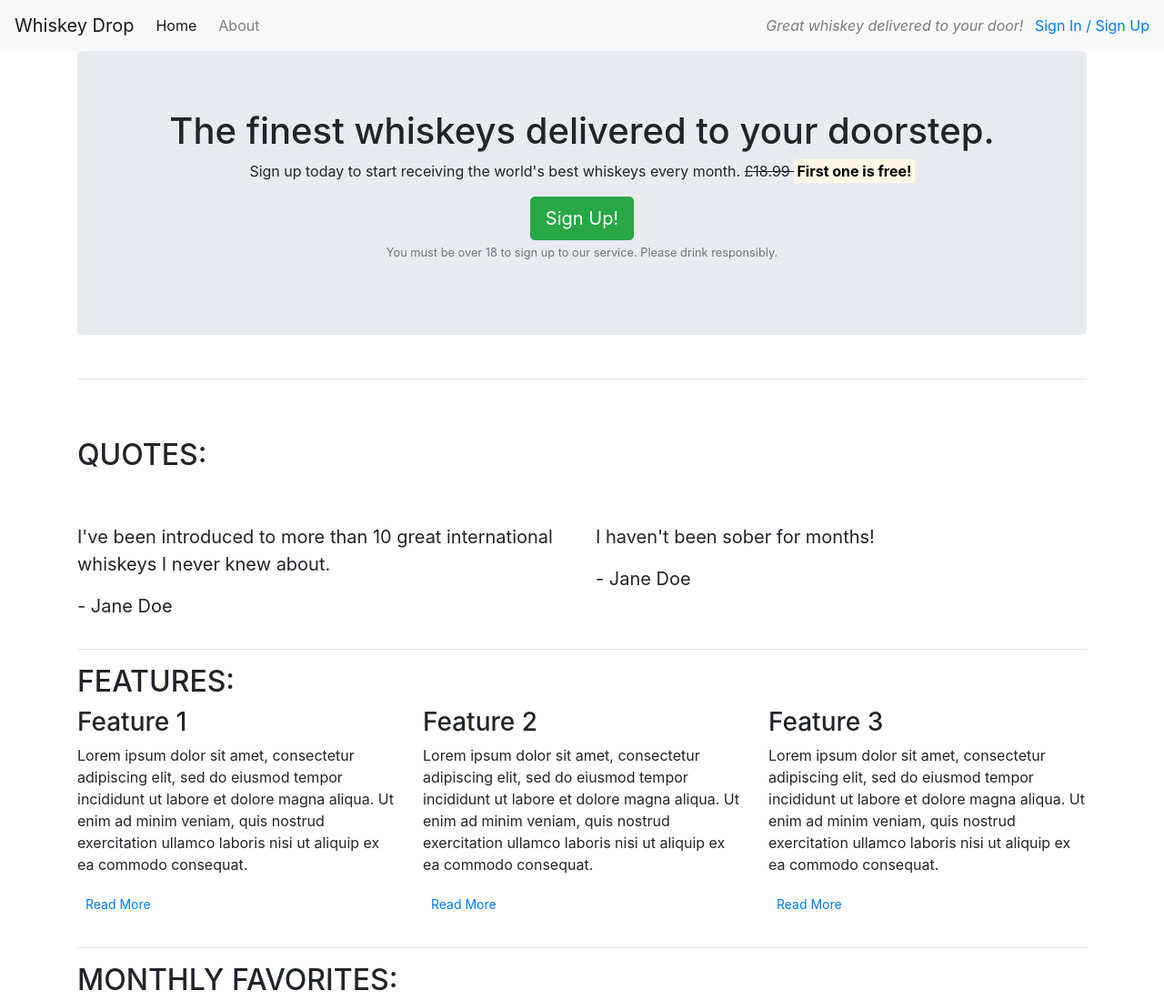
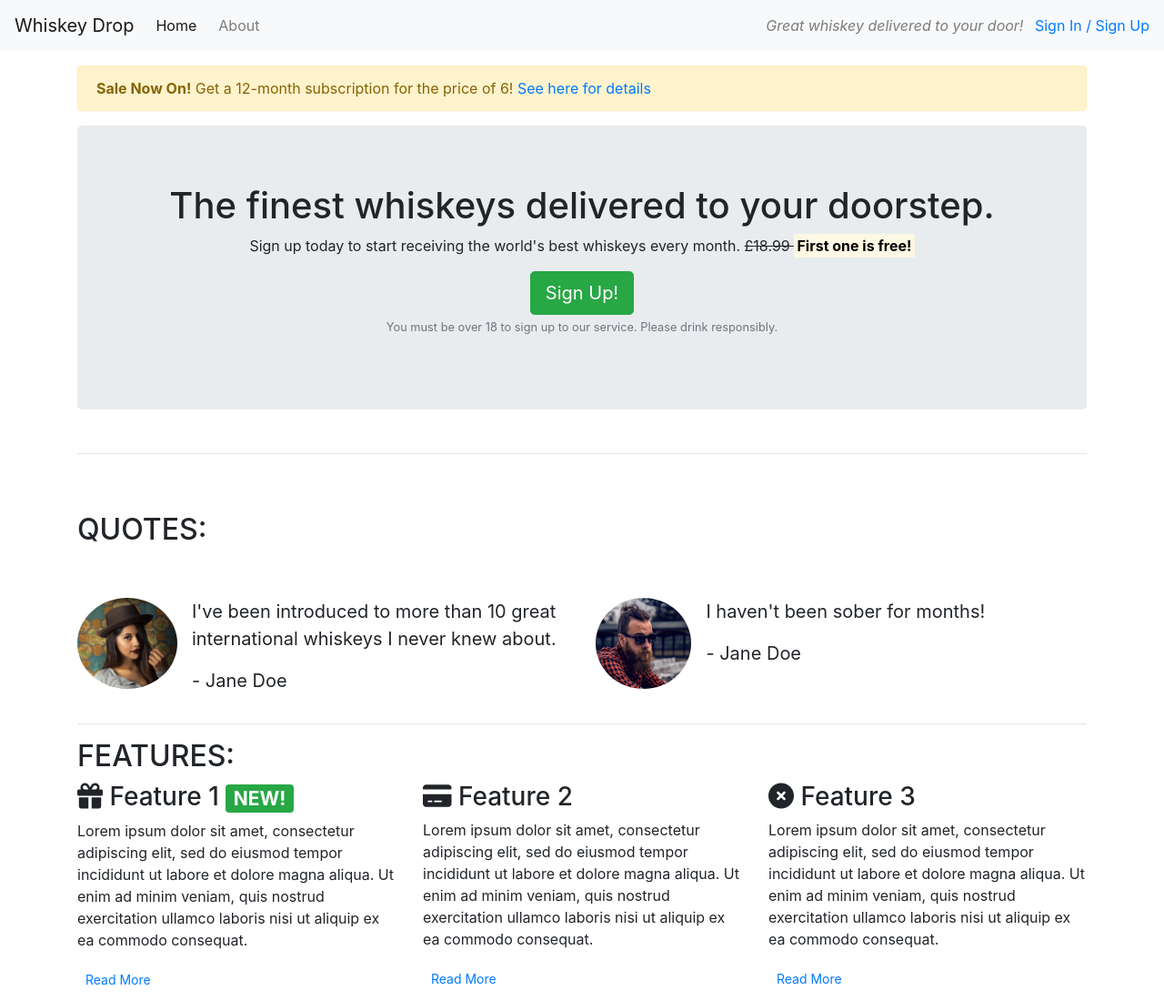
Before and after one commit to EllenSt264/bootstrap-whiskey_site-VS, a plain HTML site: page index.html in a window 1280 px wide. Shown: the top 1100 px of the page at 91% size. Drawn offline with nearby package versions, Linux system fonts and the light colour scheme.

Commit message:
feat: added images to assets to use for quotes on deskop screen size, added fontawesome icons for features on desktop screen size, added sale banner for desktop

```diff
--- a/index.html
+++ b/index.html
@@ -5,6 +5,7 @@
     <meta charset="utf-8">
     <meta name="viewport" content="width=device-width, initial-scale=1.0">
     <title>Whiskey Drop | Taste a new whiskey every month</title>
+    <script src="https://kit.fontawesome.com/744ad08f38.js" crossorigin="anonymous"></script>
     <link rel="stylesheet" href="https://maxcdn.bootstrapcdn.com/bootstrap/4.1.3/css/bootstrap.min.css">
 </head>
 
@@ -24,7 +25,15 @@
             <a href="/login">Sign In / Sign Up</a>
         </div>
     </nav>
-    <article class="container">
+    <article class="container mt-3">
+        <div class="row d-none d-sm-block">
+            <div class="col-12">
+                <div class="alert alert-warning">
+                    <strong>Sale Now On!</strong> Get a 12-month subscription for the price of 6!
+                    <a href="">See here for details</a>
+                </div>
+            </div>
+        </div>
         <!-- Callout -->
         <div class="row">
         <!-- In Bootstrap, a col must be a direct child of class="row"
@@ -53,16 +62,32 @@
             </div>
             <div class="row">
                 <div class="col-12 col-md-6">
+                    <div class="media">
+                        <div class="d-none d-sm-block">
+                            <img src="assets/images/girl-image.png" alt="profile image of a girl wearing a hat"
+                            class ="rounded-circle mr-3" height=100>
+                        </div>
+                        <div class="media-body">
                             <blockquote class="blockquote">
                                 <p>I've been introduced to more than 10 great international whiskeys I never knew about.</p>
                                 <p>- Jane Doe</p>
                             </blockquote>
                         </div>
+                    </div>
+                </div>
                 <div class="col-12 col-md-6">
+                    <div class="media">
+                        <div class="d-none d-sm-block">
+                            <img src="assets/images/guy-image.png" alt="profile image of a girl wearing a hat"
+                            class ="rounded-circle mr-3" height=100>
+                        </div>
+                        <div class="media-body">
                             <blockquote class="blockquote">
                                 <p>I haven't been sober for months!</p>
                                 <p>- Jane Doe</p>
                             </blockquote>
+                        </div>
+                    </div>
                 </div>
             </div>
         </section>
@@ -79,21 +104,21 @@
             <div class="row">
                 <div class="col-12 col-md-6 col-lg-4">
                     <div class="feature">
-                        <h3>Feature 1</h3>
+                        <h3><i class="fas fa-gift d-none d-sm-inline"></i> Feature 1 <span class="badge badge-success">NEW!</span></h3>
                         <p>Lorem ipsum dolor sit amet, consectetur adipiscing elit, sed do eiusmod tempor incididunt ut labore et dolore magna aliqua. Ut enim ad minim veniam, quis nostrud exercitation ullamco laboris nisi ut aliquip ex ea commodo consequat.</p>
                         <p><a class="btn btn-sm btn-default" href="">Read More</a></p>
                     </div>
                 </div>
                 <div class="col-12 col-md-6 col-lg-4">
                     <div class="feature">
-                        <h3>Feature 2</h3>
+                        <h3><i class="fas fa-credit-card d-none d-sm-inline"></i> Feature 2</h3>
                         <p>Lorem ipsum dolor sit amet, consectetur adipiscing elit, sed do eiusmod tempor incididunt ut labore et dolore magna aliqua. Ut enim ad minim veniam, quis nostrud exercitation ullamco laboris nisi ut aliquip ex ea commodo consequat.</p>
                         <p><a class="btn btn-sm btn-default" href="">Read More</a></p>
                     </div>
                 </div>
                 <div class="col-12 d-md-none d-lg-block col-lg-4">
                     <div class="feature">
-                        <h3>Feature 3</h3>
+                        <h3><i class="fas fa-times-circle d-none d-sm-inline"></i> Feature 3</h3>
                         <p>Lorem ipsum dolor sit amet, consectetur adipiscing elit, sed do eiusmod tempor incididunt ut labore et dolore magna aliqua. Ut enim ad minim veniam, quis nostrud exercitation ullamco laboris nisi ut aliquip ex ea commodo consequat.</p>
                         <p><a class="btn btn-sm btn-default" href="">Read More</a></p>
                     </div>
```
Also changed, not shown: assets/images/girl-image.png (added), assets/images/guy-image.png (added). Lines whose indentation alone changed are shown as unchanged.
